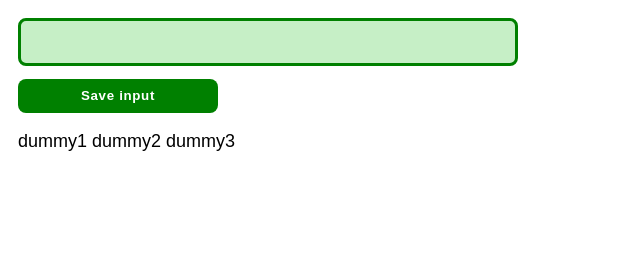
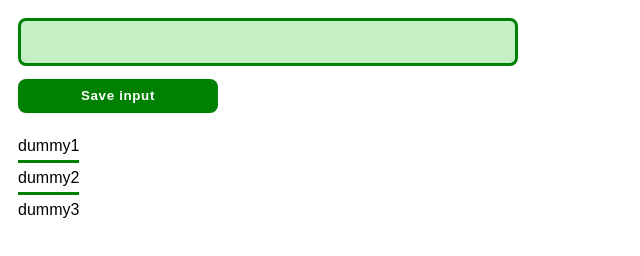
Before and after one commit to MaciejBodnar7/leads-tracker, a plain HTML site: page index.html in a window 1280 px wide. Shown: the whole page, without its empty margins (0-640 px from the left). Drawn offline with Linux system fonts and the light colour scheme.

Commit message:
rendering items on a page as list

```diff
--- a/main.js
+++ b/main.js
@@ -13,5 +13,5 @@ inputBtn.addEventListener('click', function () {
 });
 
 for (let i = 0; i < myLeads.length; i++) {
-  ulEl.textContent += myLeads[i] + ' ';
+  ulEl.innerHTML += '<li>' + myLeads[i] + '</li>';
 }
--- a/style.css
+++ b/style.css
@@ -12,6 +12,17 @@ strong {
 ul {
   list-style: none;
   padding: 0;
+}
+li {
+  width: fit-content;
+  margin-top: 0.4em;
+  font-weight: 500;
+  font-size: 1rem;
+  border-bottom: 3px solid green;
+  padding-bottom: 0.3em;
+}
+li:last-child {
+  border: 0;
 }
 .container {
   margin: 1em;
```
